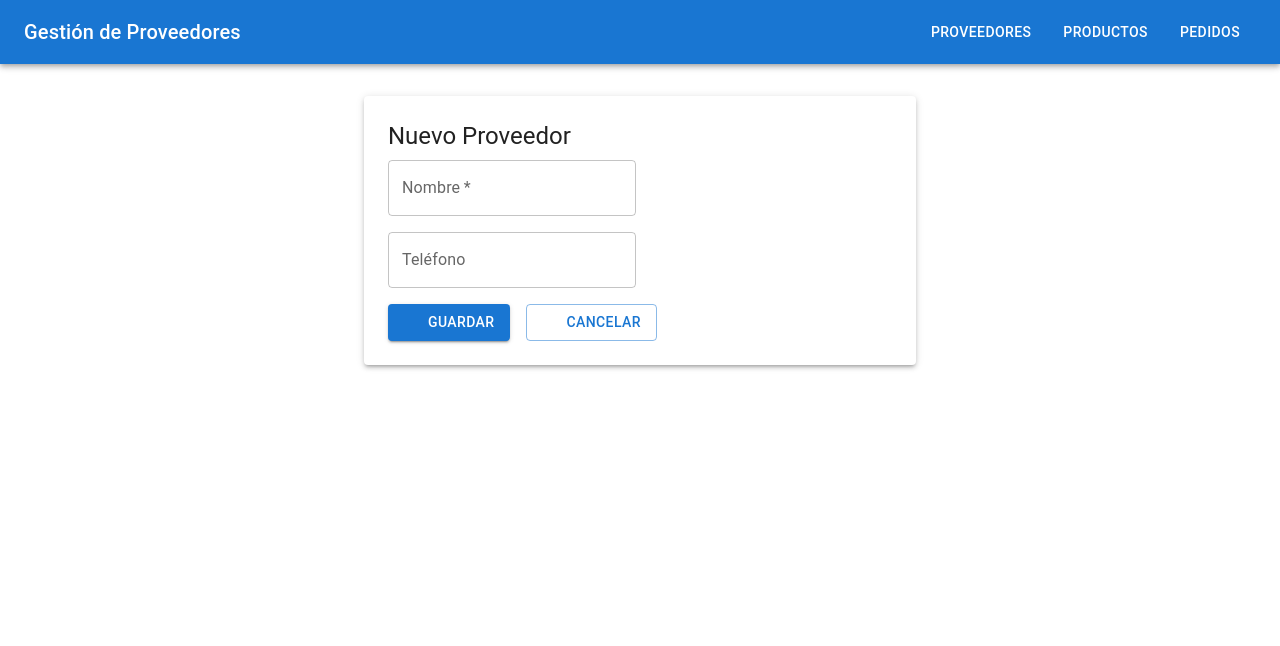
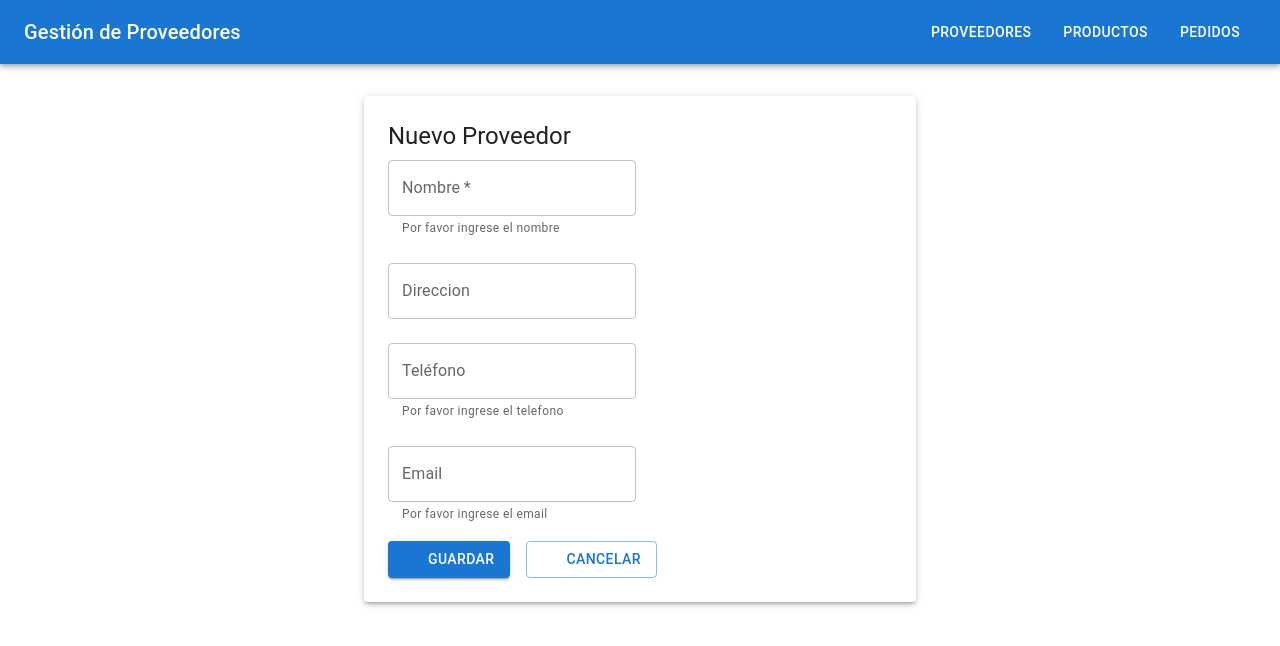
Before and after one commit to smauhourat/restoapp, a React (Create React App) app: page /proveedores/nuevo in a window 1280 px wide. Shown: the top 646 px of the page. Built offline with nearby package versions, Linux system fonts and the light colour scheme; some icons are missing.

Commit message:
look forms

```diff
--- a/src/components/ProductoForm.js
+++ b/src/components/ProductoForm.js
@@ -98,7 +98,7 @@ export default function ProductoForm() {
                                 ))}
                             </TextField>
                         </Grid>
-                        <Grid item xs={12}>
+                        <Grid item xs={12} size={12}>
                             <TextField
                                 label="Descripción"
                                 variant="outlined"
--- a/src/components/ProveedorForm.js
+++ b/src/components/ProveedorForm.js
@@ -9,6 +9,8 @@ import {
   Grid,
   Snackbar,
   Alert,
+  FormControl,
+  InputLabel,
 } from '@mui/material';
 import SaveIcon from '@mui/icons-material/Save';
 import ArrowBackIcon from '@mui/icons-material/ArrowBack';
@@ -63,19 +65,30 @@ export default function ProveedorForm() {
           {id ? 'Editar Proveedor' : 'Nuevo Proveedor'}
         </Typography>
         <form onSubmit={handleSubmit}>
-          <Grid container spacing={2}>
+          <Grid container spacing={{ xs: 2, md: 3 }}>
+            <Grid item xs={12}>
+                <TextField
+                  helperText="Por favor ingrese el nombre"
+                  label="Nombre"
+                  variant="outlined"
+                  fullWidth
+                  value={proveedor.nombre}
+                  onChange={(e) => setProveedor({ ...proveedor, nombre: e.target.value })}
+                  required
+                  />
+            </Grid>
             <Grid item xs={12}>
               <TextField
-                label="Nombre"
+                label="Direccion"
                 variant="outlined"
                 fullWidth
-                value={proveedor.nombre}
-                onChange={(e) => setProveedor({ ...proveedor, nombre: e.target.value })}
-                required
+                value={proveedor.direccion}
+                onChange={(e) => setProveedor({ ...proveedor, direccion: e.target.value })}
               />
             </Grid>
             <Grid item xs={12}>
               <TextField
+                helperText="Por favor ingrese el telefono"
                 label="Teléfono"
                 variant="outlined"
                 fullWidth
@@ -83,7 +96,17 @@ export default function ProveedorForm() {
                 onChange={(e) => setProveedor({ ...proveedor, telefono: e.target.value })}
               />
             </Grid>
-            {/* Más campos aquí */}
+            <Grid item xs={12}>
+              <TextField
+                helperText="Por favor ingrese el email"
+                label="Email"
+                variant="outlined"
+                fullWidth
+                value={proveedor.email}
+                onChange={(e) => setProveedor({ ...proveedor, email: e.target.value })}
+              />
+            </Grid>
+
           </Grid>
           <Button
             type="submit"
```
Also changed, not shown: 1 other file (tests, documents, lock files or other folders).
